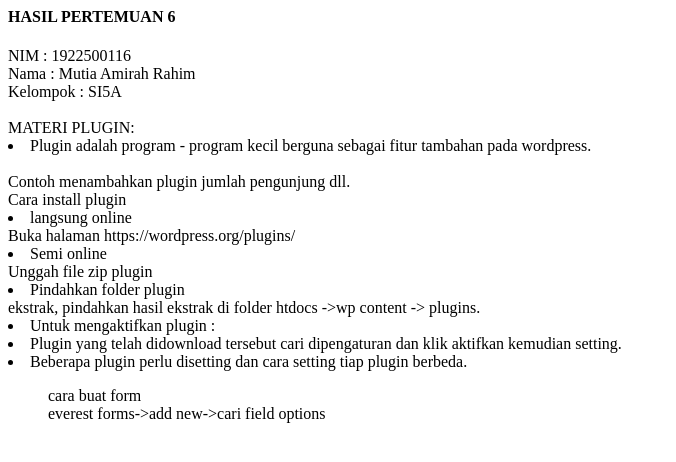
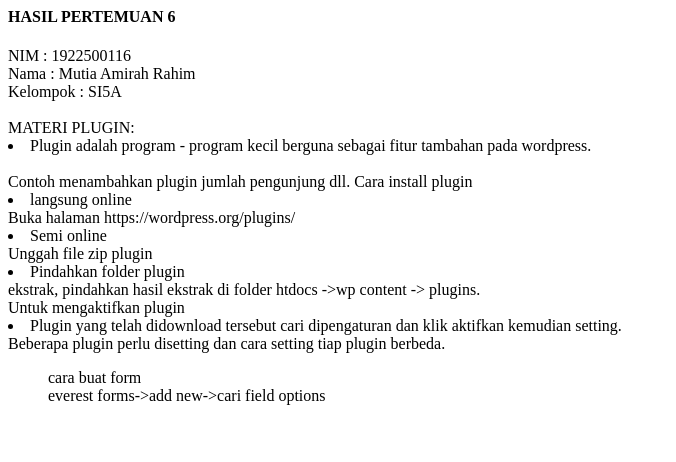
Before and after one commit to MutiaAmirahRahim/si5a2122o, a plain HTML site: page 6/index.html in a window 1280 px wide. Shown: the whole page, without its empty margins (0-676 px from the left). Drawn offline with Linux system fonts and the light colour scheme.

Commit message:
Update index.html

```diff
--- a/6/index.html
+++ b/6/index.html
@@ -10,7 +10,7 @@ Kelompok : SI5A <br>
 </br>
 </ol>MATERI PLUGIN:<br>
 <li>Plugin adalah program - program kecil berguna sebagai fitur tambahan pada wordpress.</li>
-<br>Contoh menambahkan plugin jumlah pengunjung dll.</br>
+<br>Contoh menambahkan plugin jumlah pengunjung dll.
 </ol>Cara install plugin<br>
 <li>langsung online</li>
 Buka halaman https://wordpress.org/plugins/
@@ -19,11 +19,10 @@ Unggah file zip plugin
 <li>Pindahkan folder plugin</li>
 ekstrak, pindahkan hasil ekstrak di folder htdocs ->wp content -> plugins.
 </br>
-<li>Untuk mengaktifkan plugin :</li>
+</ol>Untuk mengaktifkan plugin <br>
 <li>Plugin yang telah didownload tersebut cari dipengaturan dan klik aktifkan kemudian setting.</li>
- <li> Beberapa plugin perlu disetting dan cara setting tiap plugin berbeda.</li>
-<ol>cara buat form</li>
-</br>
+  Beberapa plugin perlu disetting dan cara setting tiap plugin berbeda.</li>
+<ol>cara buat form<br>
 everest forms->add new->cari field options
 </br>
 </body>
```
